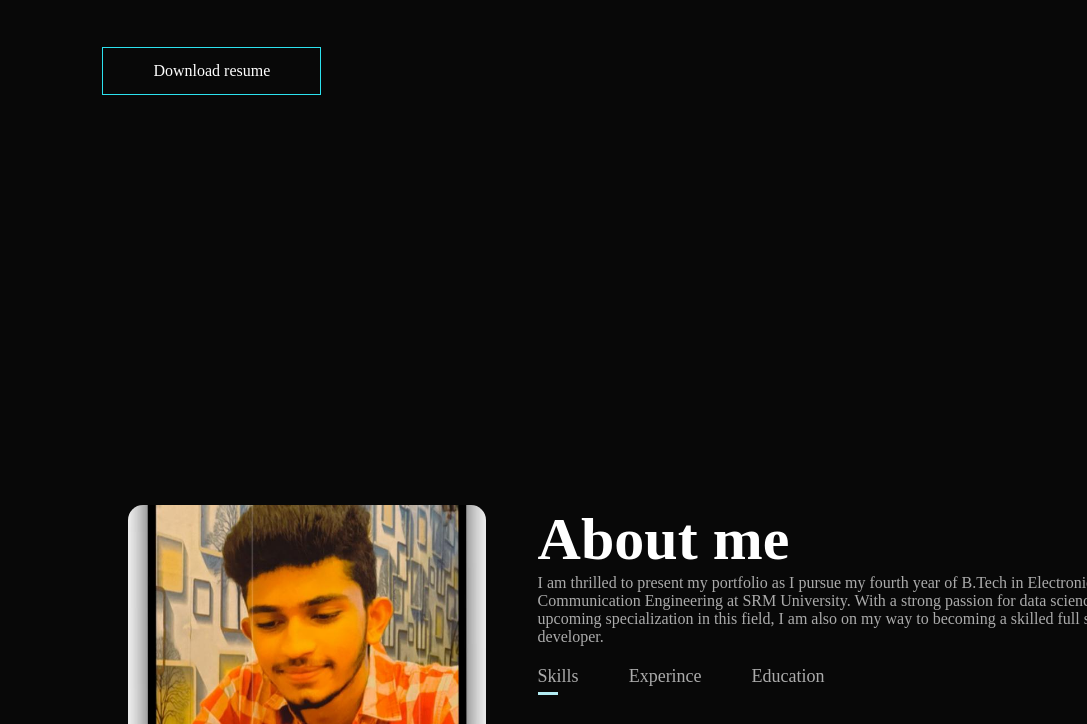
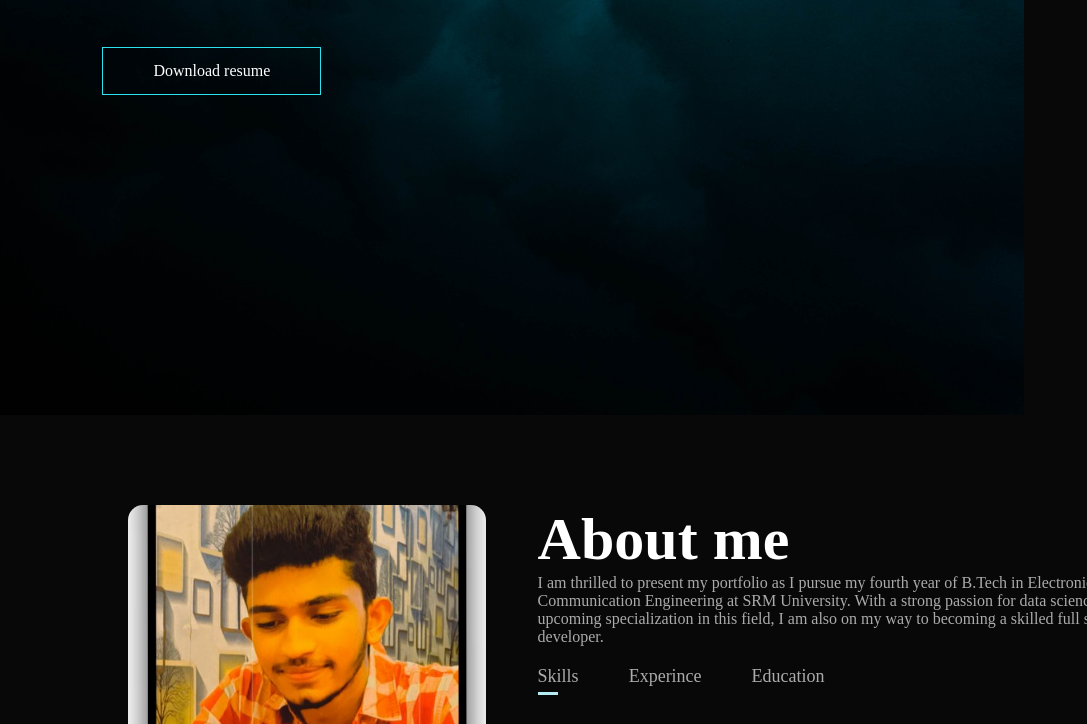
Before and after one commit to Leelakumar1/Portfolio1, a plain HTML site: page index.html in a window 1280 px wide. Shown: the part 385-1109 px from the top of the page, without its empty margins (0-1087 px from the left). Drawn offline with Linux system fonts and the light colour scheme.

Commit message:
Update style.css

```diff
--- a/style.css
+++ b/style.css
@@ -16,7 +16,7 @@ body{
 #header{
     width: 80%;
     height: 100vh;
-    background-image: url(images/jeremy-bishop-G9i_plbfDgk-unsplash.jpg);
+    background-image: url(./jeremy-bishop-G9i_plbfDgk-unsplash.jpg);
     background-size: cover;
     background-position: left;
 }
```
